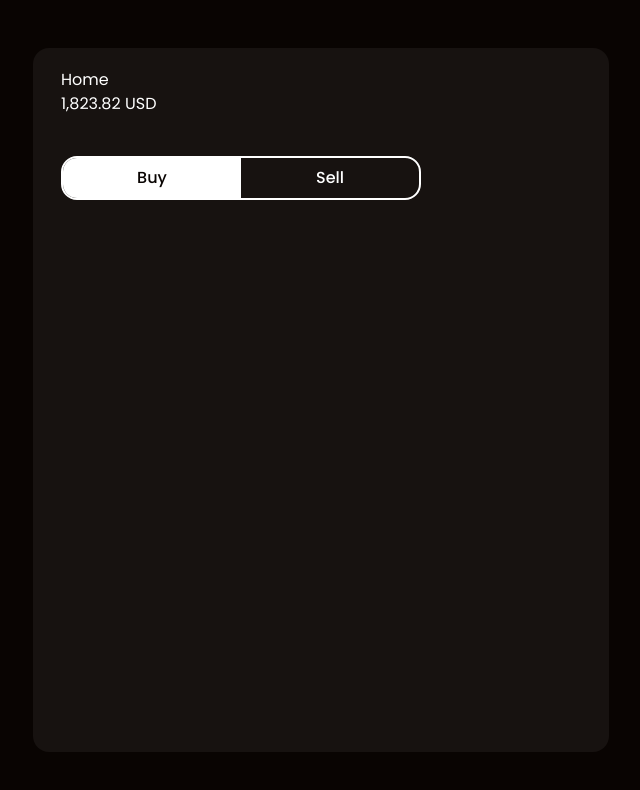
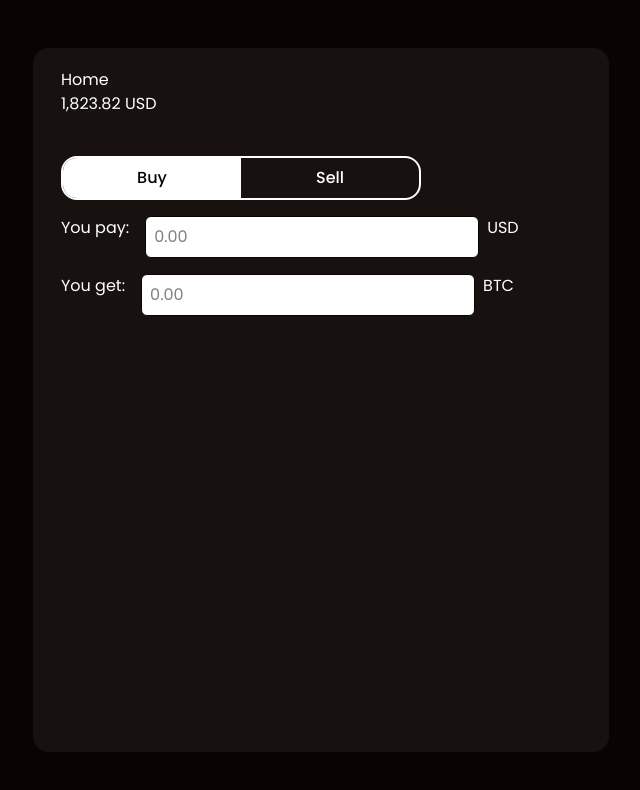
Before and after one commit to boriscvo/xapo-exchange-interface, a Next.js app: page / in a window 1280 px wide. Shown: the top 790 px of the page, without its empty margins (319-959 px from the left). Built offline with nearby package versions, Linux system fonts and the light colour scheme.

Commit message:
XAPO-5 Add atom: Input

```diff
--- a/src/app/(pages)/(home)/components/buy-or-sell.tsx
+++ b/src/app/(pages)/(home)/components/buy-or-sell.tsx
@@ -1,10 +1,24 @@
 "use client"
 import { Switch } from "@/app/atoms/switch"
-import { useBuyOrSell } from "../hooks/buy-or-sell"
+import { useBuyOrSell } from "../hooks/use-buy-or-sell"
 import { ActivePurchaseState } from "../types"
+import { Input } from "@/app/atoms/input"
 
-export function BuyOrSell() {
-  const { activeState, optionBuy, optionSell, handleChange } = useBuyOrSell()
+type Props = {
+  btcRate: string
+}
+
+export function BuyOrSell({ btcRate }: Props) {
+  const {
+    activeState,
+    activeType,
+    optionBuy,
+    optionSell,
+    payMoneyValue,
+    receiveCoinValue,
+    handleStateChange,
+    handlePayUpdates,
+  } = useBuyOrSell(btcRate)
   return (
     <div className="mt-10">
       <Switch<ActivePurchaseState>
@@ -13,8 +27,26 @@ export function BuyOrSell() {
           option1: optionBuy,
           option2: optionSell,
         }}
-        onChange={handleChange}
+        onChange={handleStateChange}
       />
+      <div className="flex mt-4">
+        <span className="mr-4">You pay:</span>
+        <Input
+          value={payMoneyValue}
+          onChange={handlePayUpdates}
+          isDisabled={activeType === "in-btc"}
+        />
+        <span className="ml-2">USD</span>
+      </div>
+      <div className="flex mt-4">
+        <span className="mr-4">You get:</span>
+        <Input
+          value={receiveCoinValue}
+          onChange={handlePayUpdates}
+          isDisabled={activeType === "in-currency"}
+        />
+        <span className="ml-2">BTC</span>
+      </div>
     </div>
   )
 }
--- a/src/app/(pages)/(home)/hooks/buy-or-sell.ts
+++ /dev/null
@@ -1,22 +0,0 @@
-import { useState } from "react"
-import { ActivePurchaseState } from "../types"
-
-export function useBuyOrSell() {
-  const [activeState, setActiveState] = useState<ActivePurchaseState>("buy")
-
-  const handleChange = (value: ActivePurchaseState) => {
-    setActiveState(value)
-  }
-
-  const optionBuy = {
-    label: "Buy",
-    value: "buy" as ActivePurchaseState,
-  }
-
-  const optionSell = {
-    label: "Sell",
-    value: "sell" as ActivePurchaseState,
-  }
-
-  return { activeState, optionBuy, optionSell, handleChange }
-}
--- /dev/null
+++ b/src/app/(pages)/(home)/hooks/use-buy-or-sell.ts
@@ -0,0 +1,64 @@
+import { useState } from "react"
+import { getCleanNumber } from "@/app/utils/get-clean-number"
+import { getFormattedValue } from "@/app/utils/get-formatted-number"
+import { useTradeStates } from "./use-trade-states"
+
+export function useBuyOrSell(btcRate: string) {
+  const {
+    activeState,
+    activeType,
+    optionBuy,
+    optionSell,
+    handleStateChange,
+    handleTypeChange,
+  } = useTradeStates()
+
+  const [payMoneyValue, setPayMoneyValue] = useState<string>("")
+  const [receiveCoinValue, setReceiveCoinValue] = useState<string>("")
+
+  const handleStateUpdates = (value?: string) => {
+    if (value === undefined) {
+      setPayMoneyValue("")
+      setReceiveCoinValue("")
+      return
+    }
+    if (activeType === "in-currency") {
+      const convertedBtc = (getCleanNumber(value) / Number(btcRate)).toFixed(5)
+      setPayMoneyValue(getFormattedValue(value))
+      setReceiveCoinValue(getFormattedValue(convertedBtc))
+      return
+    }
+    const convertedCurrency = (getCleanNumber(value) * Number(btcRate)).toFixed(
+      2
+    )
+    setPayMoneyValue(getFormattedValue(convertedCurrency))
+    setReceiveCoinValue(value)
+  }
+
+  const handlePayUpdates = (inputValue: string) => {
+    if (!inputValue) {
+      handleStateUpdates()
+      return
+    }
+    const value = String(getCleanNumber(inputValue))
+    if (isNaN(Number(value)) || (Number(value) < 0 && value.length > 0)) {
+      return
+    }
+    if (inputValue.split(".")[1]?.length > 2) {
+      return
+    }
+    handleStateUpdates(inputValue)
+  }
+
+  return {
+    activeState,
+    activeType,
+    optionBuy,
+    optionSell,
+    payMoneyValue,
+    receiveCoinValue,
+    handleStateChange,
+    handleTypeChange,
+    handlePayUpdates,
+  }
+}
--- /dev/null
+++ b/src/app/(pages)/(home)/hooks/use-trade-states.ts
@@ -0,0 +1,35 @@
+import { useState } from "react"
+import { ActivePurchaseState, ActivePurchaseType } from "../types"
+
+export function useTradeStates() {
+  const [activeState, setActiveState] = useState<ActivePurchaseState>("buy")
+  const [activeType, setActiveType] =
+    useState<ActivePurchaseType>("in-currency")
+
+  const handleStateChange = (value: ActivePurchaseState) => {
+    setActiveState(value)
+  }
+
+  const handleTypeChange = (value: ActivePurchaseType) => {
+    setActiveType(value)
+  }
+
+  const optionBuy = {
+    label: "Buy",
+    value: "buy" as ActivePurchaseState,
+  }
+
+  const optionSell = {
+    label: "Sell",
+    value: "sell" as ActivePurchaseState,
+  }
+
+  return {
+    activeState,
+    activeType,
+    optionBuy,
+    optionSell,
+    handleStateChange,
+    handleTypeChange,
+  }
+}
--- a/src/app/(pages)/(home)/page.tsx
+++ b/src/app/(pages)/(home)/page.tsx
@@ -14,7 +14,7 @@ export default function Home() {
           decimals={2}
           trailSymbol="USD"
         />
-        <BuyOrSell />
+        <BuyOrSell btcRate="34535.24" />
       </TradeLayout>
     </Container>
   )
--- a/src/app/(pages)/(home)/types.ts
+++ b/src/app/(pages)/(home)/types.ts
@@ -1 +1,2 @@
 export type ActivePurchaseState = "buy" | "sell"
+export type ActivePurchaseType = "in-currency" | "in-btc"
--- /dev/null
+++ b/src/app/atoms/input/index.ts
@@ -0,0 +1 @@
+export { Input } from "./input"
--- /dev/null
+++ b/src/app/atoms/input/input.tsx
@@ -0,0 +1,21 @@
+type Props = {
+  customClass?: string
+  value: string
+  isDisabled?: boolean
+  onChange: (value: string) => void
+}
+
+export function Input({ value, customClass, isDisabled, onChange }: Props) {
+  return (
+    <input
+      disabled={isDisabled}
+      type="text"
+      className={`border border-gray-300 rounded-md p-2 bg-white text-dark${
+        customClass ? ` ${customClass}` : ""
+      }`}
+      value={value}
+      onChange={(e) => onChange(e.target.value)}
+      placeholder="0.00"
+    />
+  )
+}
--- /dev/null
+++ b/src/app/atoms/numeral/index.ts
@@ -0,0 +1 @@
+export { Numeral } from "./numeral"
--- /dev/null
+++ b/src/app/utils/get-clean-number.ts
@@ -0,0 +1,3 @@
+export function getCleanNumber(value: string) {
+  return Number(value.replace(/,/g, ""))
+}
--- /dev/null
+++ b/src/app/utils/get-formatted-number.ts
@@ -0,0 +1,13 @@
+import { getCleanNumber } from "./get-clean-number"
+
+export function getFormattedValue(value?: string) {
+  if (!value) return ""
+  const [integerPart, decimalPart] = value.toString().split(".")
+  const cleanNumber = String(getCleanNumber(integerPart))
+  const formattedIntegerPart = cleanNumber.replace(/\B(?=(\d{3})+(?!\d))/g, ",")
+  const formattedNumber =
+    decimalPart !== undefined
+      ? `${formattedIntegerPart}.${decimalPart}`
+      : formattedIntegerPart
+  return formattedNumber
+}
```
